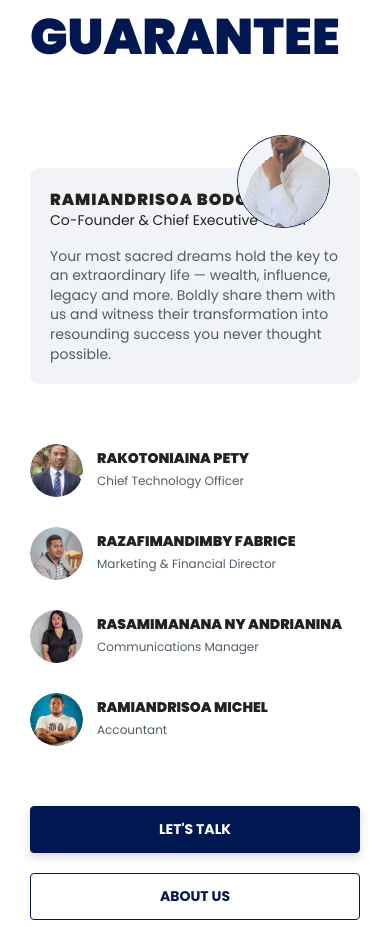
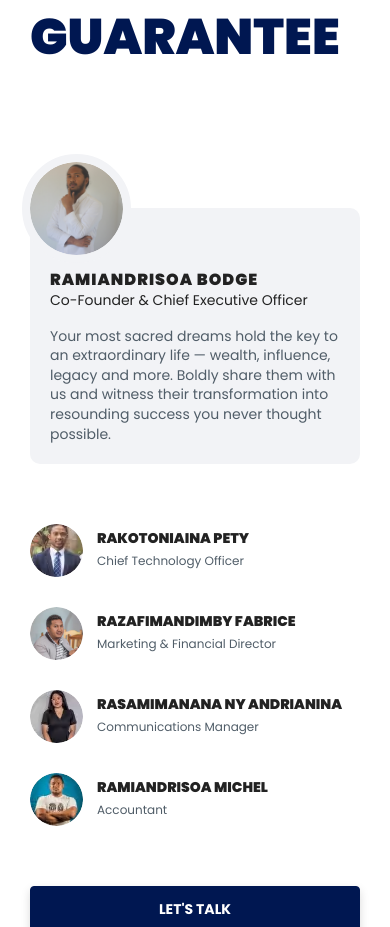
Before and after one commit to maxime-dot/website3, a Next.js app: page / in a window 390 px wide. Shown: the part 5480-6407 px from the top of the page. Built offline with nearby package versions, Linux system fonts and the light colour scheme.

Commit message:
refactor: change contect responsivity

```diff
--- a/src/components/sections/teams/Teams.tsx
+++ b/src/components/sections/teams/Teams.tsx
@@ -168,8 +168,16 @@ const Teams: React.FC = () => {
             thought possible.
           </p>
           <div className="profile-pics">
+            {/*<Image*/}
+            {/*  src={"/images/teams/team-profile/bodge-profile.png"}*/}
+            {/*  width={1024}*/}
+            {/*  height={1024}*/}
+            {/*  alt={`CEO Profile pics`}*/}
+            {/*  className="profile-image"*/}
+            {/*/>*/}
+            {/* mobile design  */}
             <Image
-              src={"/images/teams/team-profile/bodge-profile.png"}
+              src={"/images/teams/team-profile/bodge-mobile.jpg"}
               width={1024}
               height={1024}
               alt={`CEO Profile pics`}
--- a/src/components/sections/teams/teams.scss
+++ b/src/components/sections/teams/teams.scss
@@ -207,16 +207,20 @@
       margin-top: 50px;
 
       .admin-ceo-words {
+        margin-top: 90px;
+        padding-top: 60px;
+        .profile-words{
+          max-width: 768px;
+        }
         .profile-pics {
           width: 93px;
           height: 93px;
           background: var(--card-background);
           border-radius: 100%;
-          bottom: calc(100% - 60px);
-          border: 1px solid var(--goavana-blue);
+          top: calc(-93px /2);
+          outline: 8px solid var(--card-background);
           overflow: hidden;
-          right: 30px;
-
+          left: 0;
           .profile-image {
             width: 100%;
             height: 100%;
```
Also changed, not shown: public/images/teams/team-profile/bodge-mobile.jpg (added).
